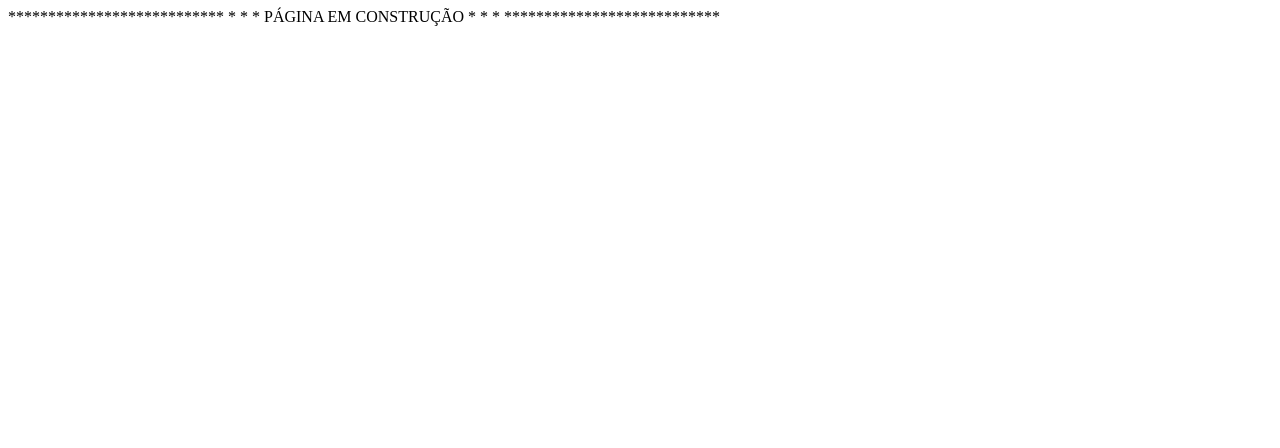
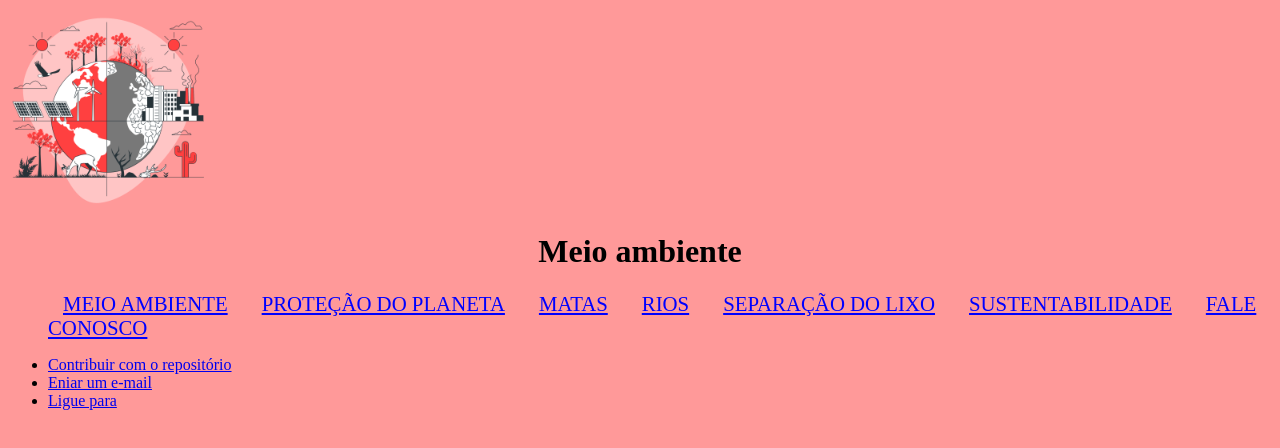
Before and after one commit to EmerRPereira/Meio_ambiente, a plain HTML site: page fale.html in a window 1280 px wide. Drawn offline with Linux system fonts and the light colour scheme.

Commit message:
Atualização do arquivo fale.html

```diff
--- a/fale.html
+++ b/fale.html
@@ -1,5 +1,37 @@
-***************************
-*                         *
-*   PÁGINA EM CONSTRUÇÃO  *
-*                         *
-***************************
+<!DOCTYPE html>
+<html lang="pt-br">
+    <head>
+        <meta charset="UTF-8">
+        <meta http-equiv="X-UA-Compatible" content="IE=edge">
+        <meta name="viewport" content="width=device-width, initial-scale=1.0">
+        <title>Meio Ambiente</title>
+        <link rel="stylesheet" href="style.css">
+    </head>
+    <body>
+        <header>
+            <img src="Climate change-bro.png">
+            <h1>Meio ambiente</h1>
+            <nav>
+                <ul>
+                    <li><a href="index.html">MEIO AMBIENTE</a></li>
+                    <li><a href="protecao.html">PROTEÇÃO DO PLANETA</a></li>
+                    <li><a href="matas.html">MATAS</a></li>
+                    <li><a href="rios.html">RIOS</a></li>
+                    <li><a href="lixo.html">SEPARAÇÃO DO LIXO</a></li>
+                    <li><a href="sustenta.html">SUSTENTABILIDADE</a></li>
+                    <li><a href="fale.html">FALE CONOSCO</a></li>
+                </ul>
+            </nav>
+        </header>
+        <main>
+            <ul>
+                <li><a href="https://github.com/EmerRPereira/Meio_ambiente">Contribuir com o repositório</a></li>
+                <li><a href="mailto: pemerson@escola.pr.gov.br">Eniar um e-mail</a></li>
+                <li><a href="tel: +55 041996244404">Ligue para</a></li>
+            </ul>
+        </main>
+        <footer>
+
+        </footer>
+    </body>
+</html>
```
